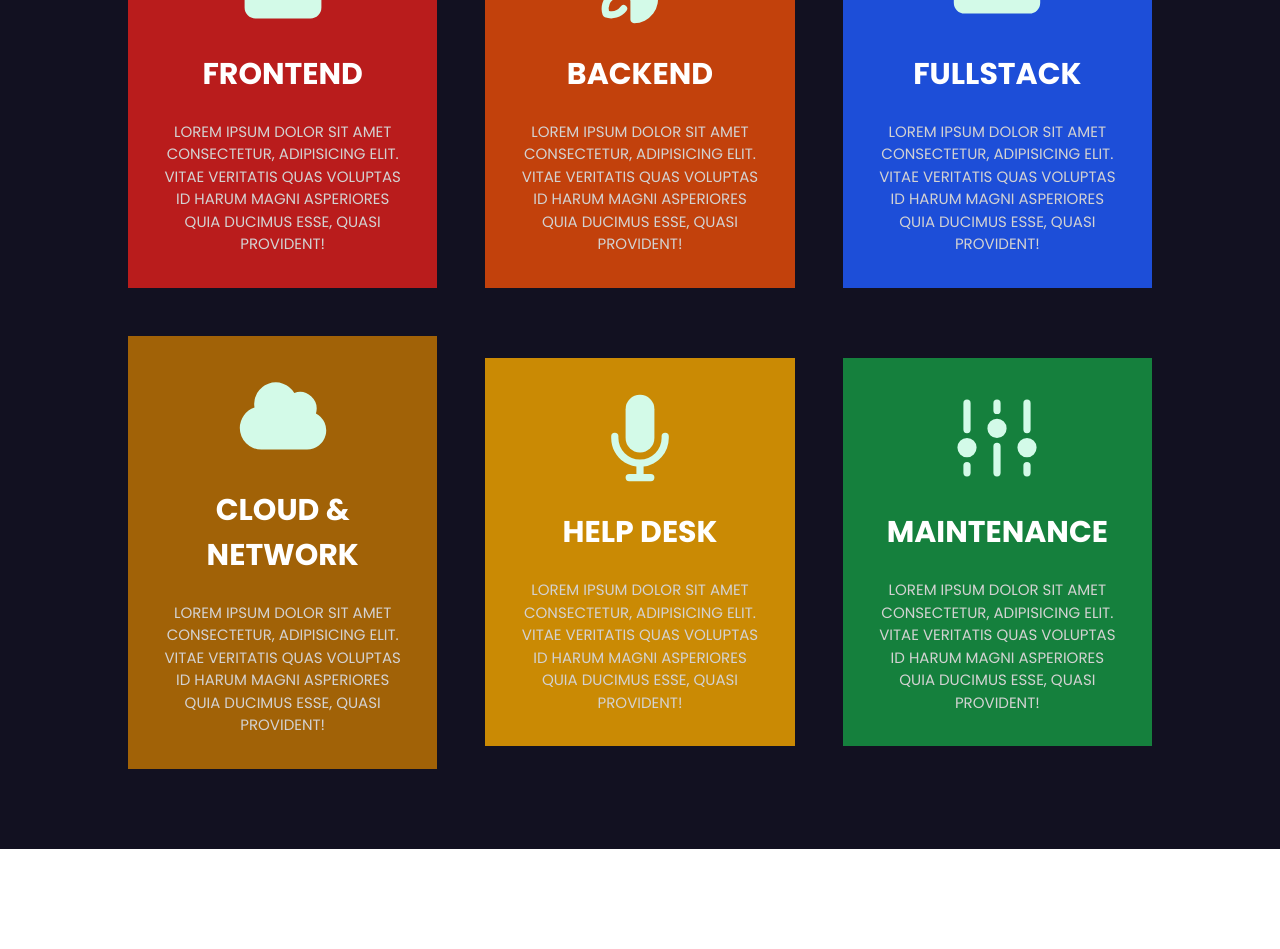
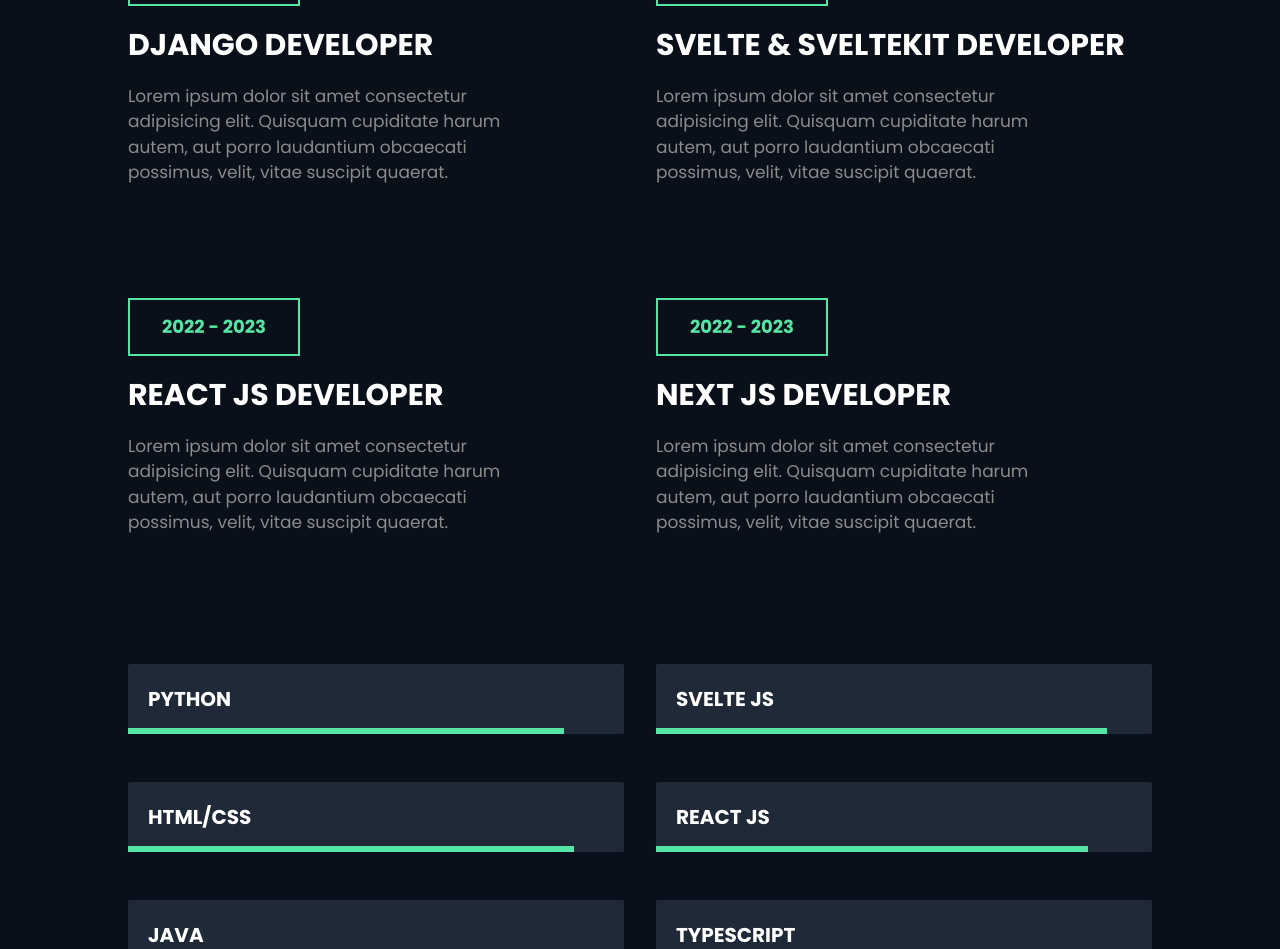
Before and after one commit to derostajunior/portfolio, a Next.js app in the folder my-portfolio/: page / in a window 1280 px wide. Shown: the part 1848-2797 px from the top of the page. Before the commit the page ends 2697 px from the top, so only its background shows below. Built offline with nearby package versions, Linux system fonts and the light colour scheme.

Commit message:
feat: Implemented skills and education section

```diff
--- /dev/null
+++ b/my-portfolio/components/Skills-language.tsx
@@ -0,0 +1,49 @@
+import React from "react";
+
+interface Props {
+  skill1: string;
+  skill2: string;
+  skill3: string;
+  level1: string;
+  level2: string;
+  level3: string;
+}
+const SkillsLanguage = ({
+  skill1,
+  skill2,
+  skill3,
+  level1,
+  level2,
+  level3,
+}: Props) => {
+  return (
+    <div>
+      <div className="relative mb-[3rem]">
+        <h1 className="p-5 w-[100%] uppercase bg-gray-800 rounded-sm text-white text-[20px] font-bold">
+          {skill1}
+        </h1>
+        <span
+          className={`${level1} bottom-0 h-[6px] absolute bg-[#55e6a5]`}
+        ></span>
+      </div>
+      <div className="relative mb-[3rem]">
+        <h1 className="p-5 w-[100%] uppercase bg-gray-800 rounded-sm text-white text-[20px] font-bold">
+          {skill2}
+        </h1>
+        <span
+          className={`${level2} bottom-0 h-[6px] absolute bg-[#55e6a5]`}
+        ></span>
+      </div>
+      <div className="relative mb-[3rem]">
+        <h1 className="p-5 w-[100%] uppercase bg-gray-800 rounded-sm text-white text-[20px] font-bold">
+          {skill3}
+        </h1>
+        <span
+          className={`${level3} bottom-0 h-[6px] absolute bg-[#55e6a5]`}
+        ></span>
+      </div>
+    </div>
+  );
+};
+
+export default SkillsLanguage;
--- a/my-portfolio/components/index.ts
+++ b/my-portfolio/components/index.ts
@@ -1,5 +1,8 @@
 import About from "./About";
 import Hero from "./hero";
+import Skills from "./skills";
+import SkillsItem from "./skills-Item";
+import SkillsLanguage from "./Skills-language";
 import MobileNav from "./mobile-nav";
 import Nav from "./nav";
 import Particle from "./Particle";
@@ -9,6 +12,9 @@ import TextEffect from "./text-effect"
 export {
     About,
     Hero,
+    Skills,
+    SkillsItem,
+    SkillsLanguage,
     MobileNav,
     Nav,
     Particle,
--- /dev/null
+++ b/my-portfolio/components/skills-Item.tsx
@@ -0,0 +1,25 @@
+import React from "react";
+
+interface Props {
+  title: string;
+  year: string;
+  description: string;
+}
+
+const SkillsItem = ({ title, year, description }: Props) => {
+  return (
+    <div className="mb-[4rem] md:mb-[8rem]">
+      <span className="px-[2rem] text-[#55e6a5] py-[0.9rem] font-bold text-[18px] border-[2px] border-[#55e6a5]">
+        {year}
+      </span>
+      <h1 className="mt-[2rem] font-semibold mb-[1rem] text-[20px] sm:text-[25px] md:text-[30px] text-white uppercase">
+        {title}
+      </h1>
+      <p className="text-[#aaaaaa] font-normal w-[80%] text-[17px] opacity-80">
+        {description}
+      </p>
+    </div>
+  );
+};
+
+export default SkillsItem;
--- /dev/null
+++ b/my-portfolio/components/skills.tsx
@@ -0,0 +1,65 @@
+import React from "react";
+import SkillsItem from "./skills-Item";
+import SkillsLanguage from "./Skills-language";
+
+const Skills = () => {
+  return (
+    <div className="pt-[4rem] md:pt-[8rem] pb-[5rem] bg-[#09101a]">
+      <h1 className="heading">
+        Education & <span className="text-[#b03320]">Skills</span>
+      </h1>
+      <div className="w-[80%] mx-auto pt-[4rem] md:pt-[8rem] grid grid-cols-1 md:grid-cols-2 gap-[2rem] items-center">
+        <div>
+          <SkillsItem
+            title="Django Developer"
+            year="2022 - 2023"
+            description="Lorem ipsum dolor sit amet consectetur adipisicing elit. Quisquam
+            cupiditate harum autem, aut porro laudantium obcaecati possimus, velit,
+            vitae suscipit quaerat."
+          />
+          <SkillsItem
+            title="React Js Developer"
+            year="2022 - 2023"
+            description="Lorem ipsum dolor sit amet consectetur adipisicing elit. Quisquam
+            cupiditate harum autem, aut porro laudantium obcaecati possimus, velit,
+            vitae suscipit quaerat."
+          />
+          <SkillsLanguage
+            skill1="Python"
+            skill2="Html/Css"
+            skill3="Java"
+            level1="w-[88%]"
+            level2="w-[90%]"
+            level3="w-[70%]"
+          />
+        </div>
+        <div>
+          <SkillsItem
+            title="Svelte & Sveltekit Developer"
+            year="2022 - 2023"
+            description="Lorem ipsum dolor sit amet consectetur adipisicing elit. Quisquam
+            cupiditate harum autem, aut porro laudantium obcaecati possimus, velit,
+            vitae suscipit quaerat."
+          />
+          <SkillsItem
+            title="Next Js Developer"
+            year="2022 - 2023"
+            description="Lorem ipsum dolor sit amet consectetur adipisicing elit. Quisquam
+            cupiditate harum autem, aut porro laudantium obcaecati possimus, velit,
+            vitae suscipit quaerat."
+          />
+          <SkillsLanguage
+            skill1="Svelte Js"
+            skill2="React Js"
+            skill3="TypeScript"
+            level1="w-[91%]"
+            level2="w-[87%]"
+            level3="w-[63%]"
+          />
+        </div>
+      </div>
+    </div>
+  );
+};
+
+export default Skills;
--- a/my-portfolio/pages/index.tsx
+++ b/my-portfolio/pages/index.tsx
@@ -1,5 +1,5 @@
 import React, { useState } from "react";
-import { About, Hero, MobileNav, Nav, Services } from "@/components";
+import { About, Hero, MobileNav, Nav, Services, Skills } from "@/components";
 
 const HomePage = () => {
   const [nav, setNav] = useState(false);
@@ -20,6 +20,9 @@ const HomePage = () => {
           {/** About */}
           <About />
 
+          {/** Skills */}
+          <Skills />
+
           {/** Services */}
           <Services />
         </div>
```
